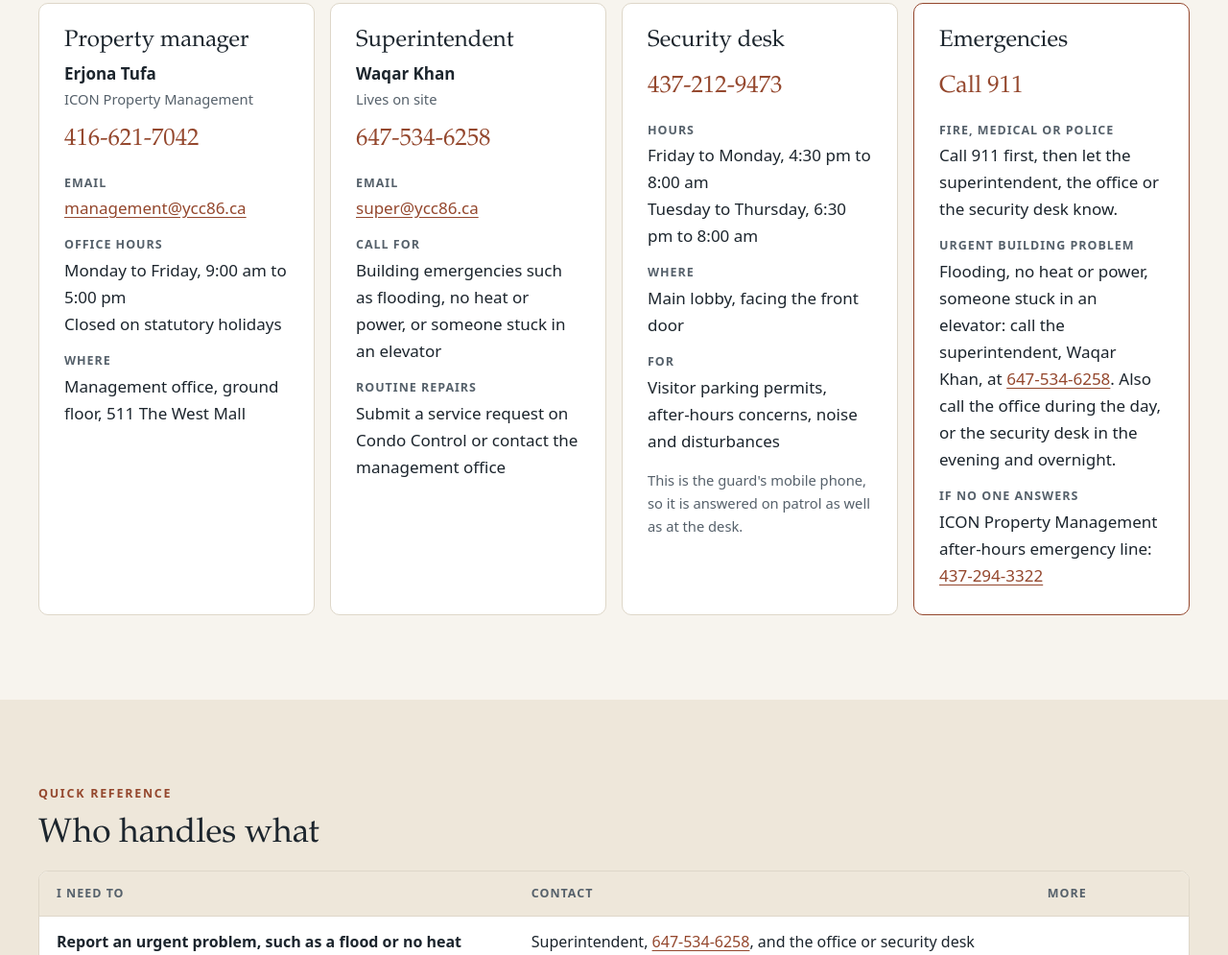
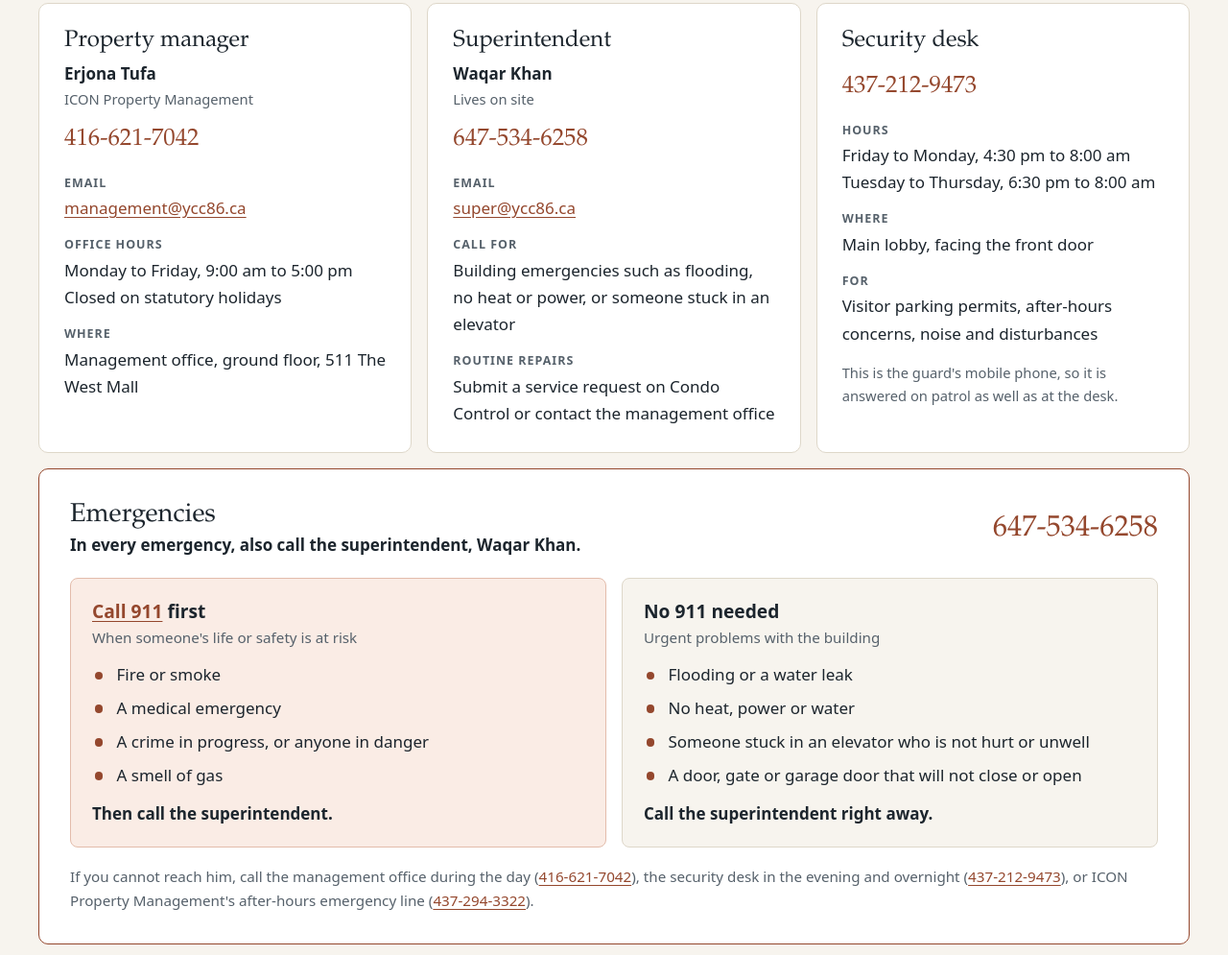
Before and after one commit to SENTIENT6-dev/bransfield-house, a plain HTML site: page contact.html in a window 1280 px wide. Shown: the part 459-1454 px from the top of the page at 96% size. Drawn offline with Linux system fonts and the light colour scheme.

Commit message:
Clarify the emergencies section
Split emergencies into those that need 911 and those that do not, say
to call the superintendent in every case, and place the section below
the contact cards.

Co-Authored-By: Claude Fable 5.2 <noreply@anthropic.com>

```diff
--- a/contact.html
+++ b/contact.html
@@ -82,19 +82,41 @@
           <p class="small muted" style="margin:14px 0 0">This is the guard's mobile phone, so it is answered on patrol as well as at the desk.</p>
         </div>
 
-        <div class="contact-card alert">
-          <h2>Emergencies</h2>
-          <a class="big-link" href="tel:911">Call 911</a>
-          <dl>
-            <dt>Fire, medical or police</dt>
-            <dd>Call 911 first, then let the superintendent, the office or the security desk know.</dd>
-            <dt>Urgent building problem</dt>
-            <dd>Flooding, no heat or power, someone stuck in an elevator: call the superintendent, Waqar Khan, at <a href="tel:+16475346258">647-534-6258</a>. Also call the office during the day, or the security desk in the evening and overnight.</dd>
-            <dt>If no one answers</dt>
-            <dd>ICON Property Management after-hours emergency line: <a href="tel:+14372943322">437-294-3322</a></dd>
-          </dl>
+      </div>
+
+      <div class="emergency">
+        <div class="emergency-head">
+          <div>
+            <h2>Emergencies</h2>
+            <p>In every emergency, also call the superintendent, Waqar Khan.</p>
+          </div>
+          <a class="big-link" href="tel:+16475346258">647-534-6258</a>
         </div>
-
+        <div class="emergency-cols">
+          <div class="e-col e-911">
+            <h3><a href="tel:911">Call 911</a> first</h3>
+            <p class="when">When someone's life or safety is at risk</p>
+            <ul class="ticks">
+              <li>Fire or smoke</li>
+              <li>A medical emergency</li>
+              <li>A crime in progress, or anyone in danger</li>
+              <li>A smell of gas</li>
+            </ul>
+            <p class="then">Then call the superintendent.</p>
+          </div>
+          <div class="e-col">
+            <h3>No 911 needed</h3>
+            <p class="when">Urgent problems with the building</p>
+            <ul class="ticks">
+              <li>Flooding or a water leak</li>
+              <li>No heat, power or water</li>
+              <li>Someone stuck in an elevator who is not hurt or unwell</li>
+              <li>A door, gate or garage door that will not close or open</li>
+            </ul>
+            <p class="then">Call the superintendent right away.</p>
+          </div>
+        </div>
+        <p class="e-fallback">If you cannot reach him, call the management office during the day (<a href="tel:+14166217042">416-621-7042</a>), the security desk in the evening and overnight (<a href="tel:+14372129473">437-212-9473</a>), or ICON Property Management's after-hours emergency line (<a href="tel:+14372943322">437-294-3322</a>).</p>
       </div>
     </div>
   </section>
--- a/css/site.css
+++ b/css/site.css
@@ -197,9 +197,25 @@ tbody th { font-weight: 600; white-space: nowrap; }
 .section.tint .callout { background: var(--paper); }
 
 /* Contact cards */
-.contact-grid { display: grid; grid-template-columns: repeat(4, minmax(0, 1fr)); gap: 16px; }
-@media (max-width: 1120px) { .contact-grid { grid-template-columns: repeat(2, minmax(0, 1fr)); } }
-@media (max-width: 600px) { .contact-grid { grid-template-columns: 1fr; } }
+.contact-grid { display: grid; grid-template-columns: repeat(3, minmax(0, 1fr)); gap: 16px; }
+@media (max-width: 900px) { .contact-grid { grid-template-columns: 1fr; } }
+
+/* Emergencies panel (contact page) */
+.emergency { margin-top: 16px; padding: clamp(20px, 3vw, 32px); border: 1px solid var(--brick); border-radius: var(--radius); background: var(--surface); }
+.emergency-head { display: flex; flex-wrap: wrap; align-items: center; justify-content: space-between; gap: 10px 32px; margin-bottom: 20px; }
+.emergency-head h2 { margin: 0 0 2px; font-size: 1.7rem; }
+.emergency-head p { margin: 0; font-weight: 600; }
+.emergency-head .big-link { font-size: 1.9rem; }
+.emergency-cols { display: grid; grid-template-columns: 1fr 1fr; gap: 16px; }
+.e-col { padding: 20px 22px; border: 1px solid var(--line); border-radius: 8px; background: var(--paper); }
+.e-col.e-911 { border-color: #e3bcab; background: #faece5; }
+.e-col h3 { margin: 0 0 2px; font: 600 1.2rem var(--sans); }
+.e-col .when { margin: 0 0 12px; color: var(--muted); font-size: 0.95rem; }
+.e-col ul { margin: 0 0 12px; }
+.e-col .then { margin: 0; font-weight: 600; }
+.e-fallback { margin: 18px 0 0; color: var(--muted); font-size: 0.95rem; }
+@media (max-width: 700px) { .emergency-cols { grid-template-columns: 1fr; } }
+a[href^="tel:"] { white-space: nowrap; }
 .contact-card { padding: 26px; border: 1px solid var(--line); border-radius: var(--radius); background: var(--surface); }
 .contact-card.alert { border-color: var(--brick); }
 .contact-card h2 { font-size: 1.5rem; margin-bottom: 0.25em; }
```
